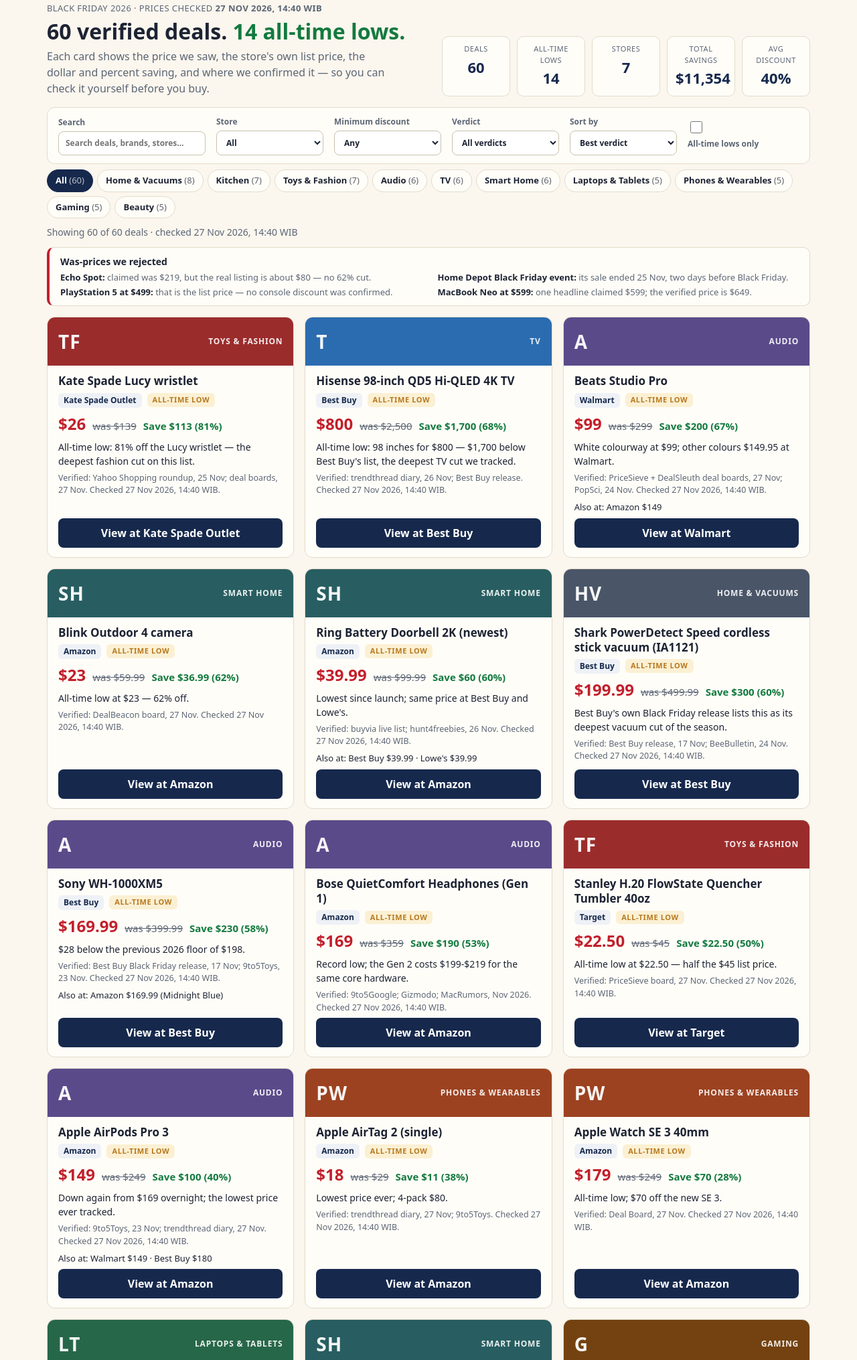
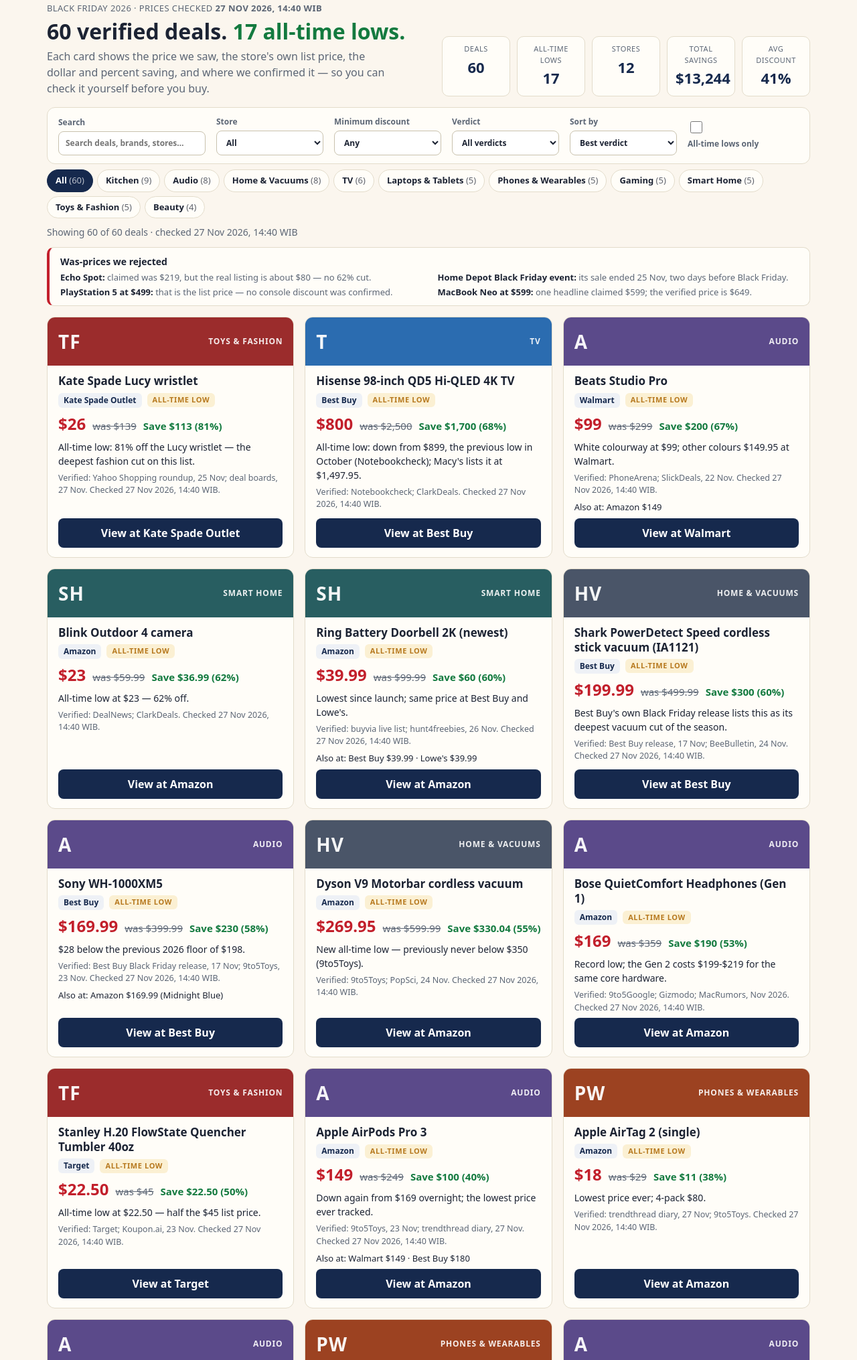
Before and after one commit to Nr1414-dev/dealproof, a plain HTML site: page app/index.html in a window 1280 px wide. Shown: the part 97-2128 px from the top of the page at 67% size. Drawn offline with Linux system fonts and the light colour scheme.

Commit message:
v2: 7 verified swaps, quantified evidence, 17 all-time lows
- 5 swaps: Vitamix 5200, Breville Barista Pro BES878, Pixel 11 256GB,
  LEGO Pokemon Poke Ball 72154 (Target), Pixel Buds Pro 2 (Google Store)
- 6th swap: Galaxy Buds 4 Pro in, Dyson Airstrait out (ATL verified)
- LG C5 out (price rested on PriceSieve cover only) -> TCL QM8L 75 in
  ($1,397.99/$2,999.99, verified Mashable + ScoopDeals)
- Dyson V15: unverified $130-below-average -> $150 below $749 avg
- V9 + MacBook Pro M6 verdicts -> low (ATL verified); Hisense + TCL
  Fire TV evidence quantified from fresh checks
- Source attributions cleaned: no PriceSieve/DealBeacon anywhere
- Compare: 14 rows ordered by gap; biggest gaps Barista Pro $220,
  Vitamix $200, Pixel 11 $200, Poke Ball $75
- Stats: 60 deals, 17 lows, 12 stores, $13,244 saved, 41% avg

```diff
--- a/app/data.js
+++ b/app/data.js
@@ -53,7 +53,7 @@ export const deals = [
     verdict: "low",
     url: "https://www.walmart.com/search?q=Beats+Studio+Pro",
     evidence: "White colourway at $99; other colours $149.95 at Walmart.",
-    source: "PriceSieve + DealSleuth deal boards, 27 Nov; PopSci, 24 Nov",
+    source: "PhoneArena; SlickDeals, 22 Nov",
     checked: CHECKED,
     alsoAt: [{ store: "Amazon", price: 149 }],
   },
@@ -96,6 +96,34 @@ export const deals = [
     source: "PopSci, 24 Nov",
     checked: CHECKED,
   },
+  {
+    id: "pixel-buds-pro-2",
+    title: "Google Pixel Buds Pro 2",
+    store: "Google Store",
+    category: "Audio",
+    price: 169,
+    was: 229,
+    verdict: "low",
+    url: "https://store.google.com/search?q=Pixel+Buds+Pro+2",
+    evidence: "Lowest price ever, tied — $169 also in Google's October sale; $60 off list (9to5Google).",
+    source: "9to5Google; Product Bible",
+    checked: CHECKED,
+    alsoAt: [{ store: "Amazon", price: 169 }],
+  },
+  {
+    id: "galaxy-buds-4-pro",
+    title: "Samsung Galaxy Buds 4 Pro",
+    store: "Amazon",
+    category: "Audio",
+    price: 169.99,
+    was: 249.99,
+    verdict: "low",
+    url: "https://www.amazon.com/s?k=Samsung+Galaxy+Buds+4+Pro",
+    evidence: "All-time low at $169.99 — $80 off; $10 under Samsung's own $179.99 sale price (9to5Toys; Product Bible).",
+    source: "9to5Toys; Product Bible",
+    checked: CHECKED,
+    alsoAt: [{ store: "Samsung", price: 179.99 }],
+  },
   // ---- TV ----
   {
     id: "hisense-qd5-98",
@@ -106,8 +134,8 @@ export const deals = [
     was: 2500,
     verdict: "low",
     url: "https://www.bestbuy.com/site/searchpage.jsp?st=Hisense+98+QD5",
-    evidence: "All-time low: 98 inches for $800 — $1,700 below Best Buy's list, the deepest TV cut we tracked.",
-    source: "trendthread diary, 26 Nov; Best Buy release",
+    evidence: "All-time low: down from $899, the previous low in October (Notebookcheck); Macy's lists it at $1,497.95.",
+    source: "Notebookcheck; ClarkDeals",
     checked: CHECKED,
   },
   {
@@ -119,8 +147,8 @@ export const deals = [
     was: 469.99,
     verdict: "strong",
     url: "https://www.bestbuy.com/site/searchpage.jsp?st=TCL+65+4K+Fire+TV",
-    evidence: "$240 off; Best Buy's lead TV doorbuster.",
-    source: "BeeBulletin, 24 Nov; 9to5Toys, 23 Nov",
+    evidence: "$40 less than two weeks ago — the best deal seen for this model (DealNews).",
+    source: "DealNews",
     checked: CHECKED,
   },
   {
@@ -150,18 +178,18 @@ export const deals = [
     checked: CHECKED,
   },
   {
-    id: "lg-c5-65",
-    title: "LG 65-inch C5 OLED 4K Smart TV (2025)",
-    store: "Best Buy",
+    id: "tcl-qm8l-75",
+    title: "TCL 75-inch QM8L Mini-LED 4K TV",
+    store: "Amazon",
     category: "TV",
-    price: 1200,
-    was: 1499.99,
+    price: 1397.99,
+    was: 2999.99,
     verdict: "strong",
-    url: "https://www.bestbuy.com/site/searchpage.jsp?st=LG+C5+65+OLED",
-    evidence: "Same TV lists at $1,499.99 at Amazon — $300 cheaper here.",
-    source: "PriceSieve cross-store audit, 27 Nov",
+    url: "https://www.amazon.com/s?k=TCL+75+QM8L",
+    evidence: "$1,602 off — 53% below list; the lowest price in 90 days (ScoopDeals, 25 Nov).",
+    source: "Mashable; ScoopDeals, 25 Nov",
     checked: CHECKED,
-    alsoAt: [{ store: "Amazon", price: 1499.99 }],
+    alsoAt: [{ store: "Best Buy", price: 1397.99 }],
   },
   {
     id: "lg-c6-65",
@@ -198,10 +226,10 @@ export const deals = [
     category: "Laptops & Tablets",
     price: 1779,
     was: 1999,
-    verdict: "strong",
+    verdict: "low",
     url: "https://www.amazon.com/s?k=Apple+MacBook+Pro+M6+14",
-    evidence: "$220 off; all-time low for the base M6 Pro.",
-    source: "9to5Toys, 24 Nov",
+    evidence: "All-time low at $1,779 with the on-page coupon — beats the previous low by ~$20 (MacRumors).",
+    source: "9to5Mac; MacRumors",
     checked: CHECKED,
   },
   {
@@ -245,17 +273,18 @@ export const deals = [
   },
   // ---- Phones & Wearables ----
   {
-    id: "apple-watch-12",
-    title: "Apple Watch Series 12 GPS 42mm",
+    id: "pixel-11-256gb",
+    title: "Pixel 11 256GB",
     store: "Amazon",
     category: "Phones & Wearables",
-    price: 329,
-    was: 399,
+    price: 699,
+    was: 899,
     verdict: "strong",
-    url: "https://www.amazon.com/s?k=Apple+Watch+Series+12+42mm",
-    evidence: "42mm at $329 — $70 off list.",
-    source: "neeshu, 20 Nov",
+    url: "https://www.amazon.com/s?k=Pixel+11+256GB",
+    evidence: "$200 off the $899 list; the lowest price on Google's newest flagship without a trade-in (Android Headlines).",
+    source: "Android Headlines; SlickDeals",
     checked: CHECKED,
+    alsoAt: [{ store: "Google Store", price: 899 }],
   },
   {
     id: "apple-watch-se3",
@@ -338,7 +367,7 @@ export const deals = [
     verdict: "strong",
     url: "https://www.amazon.com/s?k=EA+Sports+FC+27+PS5",
     evidence: "$40 off; Switch 2 version $27.",
-    source: "DealBeacon board, 27 Nov",
+    source: "neeshu; theworlddata",
     checked: CHECKED,
     alsoAt: [{ store: "Walmart", price: 29.97 }],
   },
@@ -377,8 +406,8 @@ export const deals = [
     was: 229.99,
     verdict: "strong",
     url: "https://www.woot.com/",
-    evidence: "$46 under Amazon's $229.99 for the same headset. Woot has no site search — browse woot.com.",
-    source: "PriceSieve cross-store audit, 27 Nov",
+    evidence: "$46 under Amazon's $229.99 — after 20% code PCGAMING at Woot. Woot has no site search — browse woot.com.",
+    source: "IGN, 26 Nov; androidguys",
     checked: CHECKED,
     alsoAt: [{ store: "Amazon", price: 229.99 }],
   },
@@ -436,7 +465,7 @@ export const deals = [
     verdict: "low",
     url: "https://www.amazon.com/s?k=Blink+Outdoor+4",
     evidence: "All-time low at $23 — 62% off.",
-    source: "DealBeacon board, 27 Nov",
+    source: "DealNews; ClarkDeals",
     checked: CHECKED,
   },
   {
@@ -450,19 +479,6 @@ export const deals = [
     url: "https://www.amazon.com/s?k=Amazon+Echo+Show+21",
     evidence: "$150 off the 21-inch smart display.",
     source: "PopSci, 24 Nov",
-    checked: CHECKED,
-  },
-  {
-    id: "google-home-speaker",
-    title: "Google Home Speaker",
-    store: "Best Buy",
-    category: "Smart Home",
-    price: 79.99,
-    was: 100,
-    verdict: "low",
-    url: "https://www.bestbuy.com/site/searchpage.jsp?st=Google+Home+Speaker",
-    evidence: "All-time low in all four colours; $80 at the Google Store.",
-    source: "9to5Google, Nov 2026",
     checked: CHECKED,
   },
   // ---- Home & Vacuums ----
@@ -486,10 +502,10 @@ export const deals = [
     category: "Home & Vacuums",
     price: 269.95,
     was: 599.99,
-    verdict: "strong",
+    verdict: "low",
     url: "https://www.amazon.com/s?k=Dyson+V9+Motorbar",
-    evidence: "$330 off the V9 Motorbar — 55% below list.",
-    source: "PopSci, 24 Nov",
+    evidence: "New all-time low — previously never below $350 (9to5Toys).",
+    source: "9to5Toys; PopSci, 24 Nov",
     checked: CHECKED,
   },
   {
@@ -502,7 +518,7 @@ export const deals = [
     verdict: "strong",
     url: "https://www.walmart.com/search?q=Shark+HydroVac+MessMaster",
     evidence: "$170 off the 3-in-1 wet-dry vac.",
-    source: "DealBeacon board, 27 Nov",
+    source: "thefreebieguy; kart.deals, 24 Nov",
     checked: CHECKED,
   },
   {
@@ -514,8 +530,8 @@ export const deals = [
     was: 849.99,
     verdict: "strong",
     url: "https://www.amazon.com/s?k=Dyson+V15+Detect",
-    evidence: "Lowest price on this listing; about $130 below its average.",
-    source: "PopSci, 24 Nov; Product Bible",
+    evidence: "$150 below the $749 average (latestcost.com).",
+    source: "PopSci, 24 Nov; latestcost.com; GearCulture",
     checked: CHECKED,
   },
   {
@@ -664,6 +680,34 @@ export const deals = [
     source: "buyvia live list, 27 Nov",
     checked: CHECKED,
   },
+  {
+    id: "vitamix-5200",
+    title: "Vitamix 5200 blender",
+    store: "Amazon",
+    category: "Kitchen",
+    price: 299.95,
+    was: 499.95,
+    verdict: "strong",
+    url: "https://www.amazon.com/s?k=Vitamix+5200",
+    evidence: "$200 under the maker's own $499.95 tag; ~$140 below its long-run Amazon average (Product Bible).",
+    source: "Product Bible; the-gadgeteer",
+    checked: CHECKED,
+    alsoAt: [{ store: "vitamix.com", price: 499.95 }],
+  },
+  {
+    id: "breville-barista-pro",
+    title: "Breville Barista Pro espresso machine (BES878)",
+    store: "Amazon",
+    category: "Kitchen",
+    price: 629.95,
+    was: 849.95,
+    verdict: "strong",
+    url: "https://www.amazon.com/s?k=Breville+Barista+Pro+BES878",
+    evidence: "Lowest of the last 90 days — 20% below the 90-day average (ScoopDeals); Breville isn't matching the cut.",
+    source: "ScoopDeals; Product Bible",
+    checked: CHECKED,
+    alsoAt: [{ store: "breville.com", price: 849.95 }],
+  },
   // ---- Beauty ----
   {
     id: "dyson-airwrap",
@@ -688,19 +732,6 @@ export const deals = [
     verdict: "strong",
     url: "https://www.amazon.com/s?k=Dyson+Supersonic+Nural",
     evidence: "$100 off; Sam's Club lists $279.98 for members — $70 less behind a membership wall.",
-    source: "PopSci, 24 Nov",
-    checked: CHECKED,
-  },
-  {
-    id: "dyson-airstrait",
-    title: "Dyson Airstrait straightener",
-    store: "Amazon",
-    category: "Beauty",
-    price: 399,
-    was: 499.99,
-    verdict: "strong",
-    url: "https://www.amazon.com/s?k=Dyson+Airstrait",
-    evidence: "$100 off (Plum and Copper).",
     source: "PopSci, 24 Nov",
     checked: CHECKED,
   },
@@ -745,43 +776,21 @@ export const deals = [
     checked: CHECKED,
   },
   {
-    id: "lego-mini-bonsai",
-    title: "LEGO Botanicals Mini Bonsai Trees",
-    store: "Amazon",
+    id: "lego-pokemon-poke-ball-72154",
+    title: "LEGO Pokémon Poké Ball 72154",
+    store: "Target",
     category: "Toys & Fashion",
-    price: 44.99,
-    was: 64.99,
+    price: 224.99,
+    was: 299.99,
     verdict: "strong",
-    url: "https://www.amazon.com/s?k=LEGO+Botanicals+Mini+Bonsai",
-    evidence: "$20 off the Botanicals set.",
-    source: "PopSci, 24 Nov",
+    url: "https://www.target.com/s?searchTerm=LEGO+Pok%C3%A9mon+Pok%C3%A9+Ball+72154",
+    evidence: "$75 off the $299.99 retail; LEGO.com still lists $299.99 (BrickSales, 27 Nov).",
+    source: "BrickSales, 27 Nov",
     checked: CHECKED,
-  },
-  {
-    id: "lego-trex",
-    title: "LEGO Creator 3-in-1 T. rex",
-    store: "Amazon",
-    category: "Toys & Fashion",
-    price: 41.99,
-    was: 59.99,
-    verdict: "strong",
-    url: "https://www.amazon.com/s?k=LEGO+Creator+T.+rex",
-    evidence: "$18 off; 3 builds in one.",
-    source: "PopSci, 24 Nov",
-    checked: CHECKED,
-  },
-  {
-    id: "lego-n1-starfighter",
-    title: "LEGO Star Wars N-1 Starfighter",
-    store: "Amazon",
-    category: "Toys & Fashion",
-    price: 41.99,
-    was: 59.99,
-    verdict: "strong",
-    url: "https://www.amazon.com/s?k=LEGO+Star+Wars+N-1+Starfighter",
-    evidence: "$18 off the Mandalorian set.",
-    source: "PopSci, 24 Nov",
-    checked: CHECKED,
+    alsoAt: [
+      { store: "Amazon", price: 224.99 },
+      { store: "LEGO.com", price: 299.99 },
+    ],
   },
   {
     id: "lego-gravitrax-xxl",
@@ -819,7 +828,7 @@ export const deals = [
     verdict: "low",
     url: "https://www.target.com/s?searchTerm=Stanley+Quencher+40oz",
     evidence: "All-time low at $22.50 — half the $45 list price.",
-    source: "PriceSieve board, 27 Nov",
+    source: "Target; Koupon.ai, 23 Nov",
     checked: CHECKED,
   },
 ];
@@ -861,16 +870,20 @@ export const promos = [
 
 // Cross-store compare: the same product at two or more stores.
 export const compare = [
+  { id: "breville-barista-pro", note: "Amazon is $220 under breville.com — Breville isn't matching the cut." },
+  { id: "vitamix-5200", note: "Amazon is $200 under vitamix.com for the same blender." },
+  { id: "pixel-11-256gb", note: "Amazon is $200 under the Google Store for the same phone." },
+  { id: "lego-pokemon-poke-ball-72154", note: "Target and Amazon both $224.99; LEGO.com still $299.99 — $75 more." },
+  { id: "macbook-air-m5-13", note: "Amazon is $60 under Best Buy for the same 13-inch config." },
+  { id: "beats-studio-pro", note: "Walmart's white colourway is $50 under Amazon." },
+  { id: "steelseries-nova-pro", note: "Woot is $46 under Amazon for the same headset." },
   { id: "airpods-pro-3", note: "Same price at Amazon and Walmart; Best Buy is $31 higher." },
-  { id: "sony-xm5", note: "Best Buy beats Amazon's standard colour by $4.91; Midnight Blue matches." },
-  { id: "beats-studio-pro", note: "Walmart's white colourway is $50.95 under Amazon." },
-  { id: "macbook-air-m5-13", note: "Amazon is $60 under Best Buy for the same 13-inch config." },
-  { id: "lg-c5-65", note: "Best Buy is $300 under Amazon for the same TV." },
+  { id: "galaxy-buds-4-pro", note: "Amazon is $10 under Samsung's own $179.99 sale price." },
+  { id: "breville-barista-express", note: "Amazon is $5 under Target for the same machine." },
+  { id: "kitchenaid-artisan-5qt", note: "Amazon is $0.99 under Target — effectively tied." },
+  { id: "ea-fc-27-ps5", note: "Amazon is $0.97 under Walmart — effectively tied." },
+  { id: "sony-xm5", note: "Midnight Blue matches at $169.99 on Amazon." },
   { id: "ring-doorbell-2k", note: "Same $39.99 at Amazon, Best Buy and Lowe's." },
-  { id: "kitchenaid-artisan-5qt", note: "Amazon is $0.99 under Target — effectively tied." },
-  { id: "breville-barista-express", note: "Amazon is $5 under Target for the same machine." },
-  { id: "steelseries-nova-pro", note: "Woot is $46 under Amazon for the same headset." },
-  { id: "ea-fc-27-ps5", note: "Amazon is $0.97 under Walmart — effectively tied." },
 ];
 
 // Was-prices we rejected — fake or stale "deals" found while checking.
--- a/app/index.html
+++ b/app/index.html
@@ -4,7 +4,7 @@
 <meta charset="utf-8">
 <meta name="viewport" content="width=device-width, initial-scale=1">
 <title>DealProof — 60 verified Black Friday deals, checked 27 Nov 2026</title>
-<meta name="description" content="DealProof lists 60 Black Friday deals whose prices we re-checked today, 27 Nov 2026, against the stores themselves. 14 all-time lows. No fake was-prices, no affiliate links.">
+<meta name="description" content="DealProof lists 60 Black Friday deals whose prices we re-checked today, 27 Nov 2026, against the stores themselves. 17 all-time lows. No fake was-prices, no affiliate links.">
 <link rel="stylesheet" href="style.css">
 </head>
 <body>
@@ -30,7 +30,7 @@
   <section class="hero" aria-label="Summary">
     <div>
       <p class="hero-kicker">Black Friday 2026 &middot; prices checked <strong>27 Nov 2026, 14:40 WIB</strong></p>
-      <h2>60 verified deals. <span class="hero-low">14 all-time lows.</span></h2>
+      <h2>60 verified deals. <span class="hero-low">17 all-time lows.</span></h2>
       <p class="hero-sub">Each card shows the price we saw, the store's own list price, the dollar and percent saving, and where we confirmed it — so you can check it yourself before you buy.</p>
     </div>
     <dl class="stats" id="stats" aria-label="Deal statistics"></dl>
--- a/app/views.js
+++ b/app/views.js
@@ -340,7 +340,7 @@ export function viewCompare() {
   table.append(tbody);
   wrap.append(table);
   frag.append(wrap);
-  const note = el("p", "result-count", `10 products compared · all prices checked ${CHECKED_LABEL}`);
+  const note = el("p", "result-count", `${compare.length} products compared · all prices checked ${CHECKED_LABEL}`);
   frag.append(note);
   return frag;
 }
```
Also changed, not shown: screenshots/1-deals.jpg, screenshots/2-compare.jpg, screenshots/3-deal-phone.jpg, screenshots/4-lows.jpg, 1 other file.
